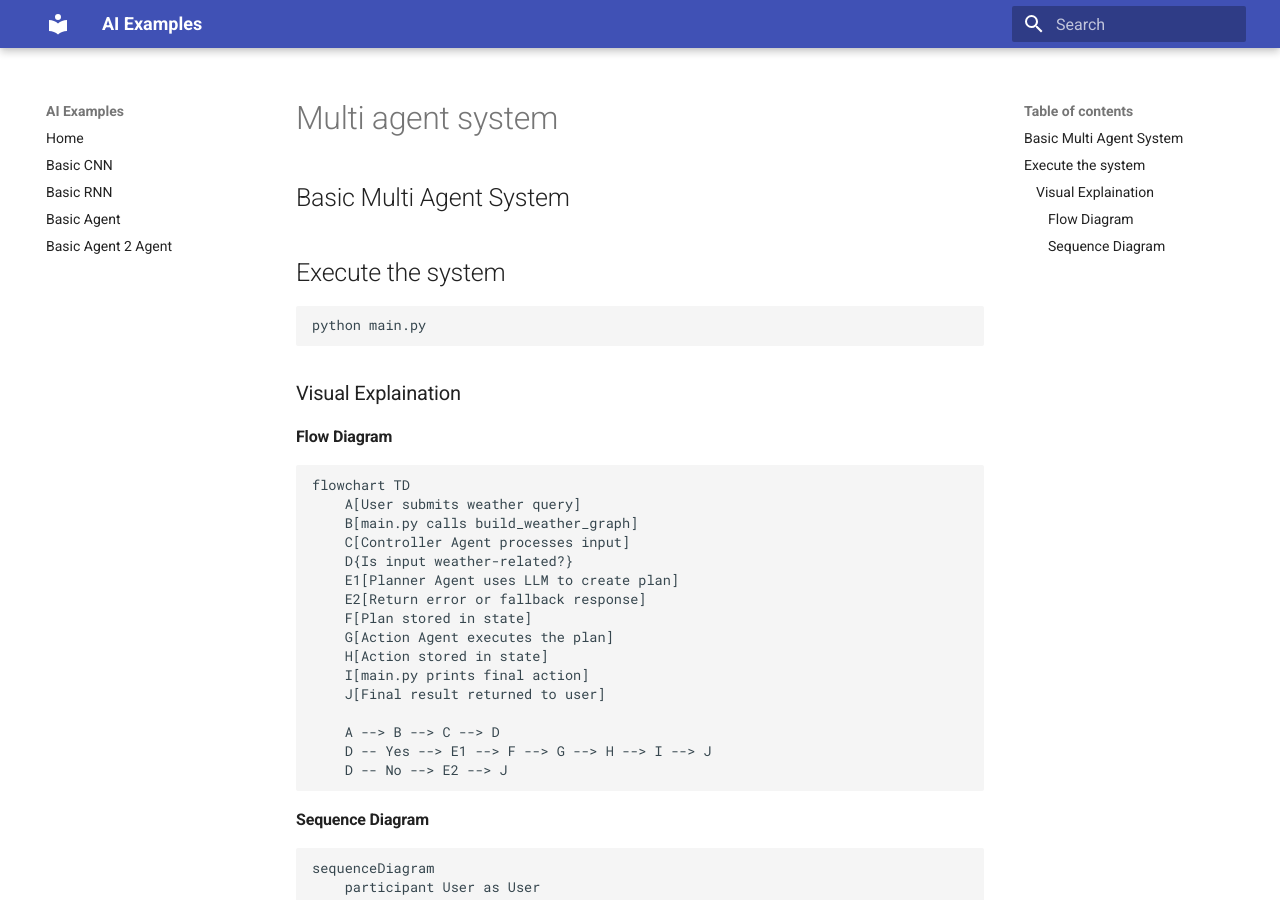
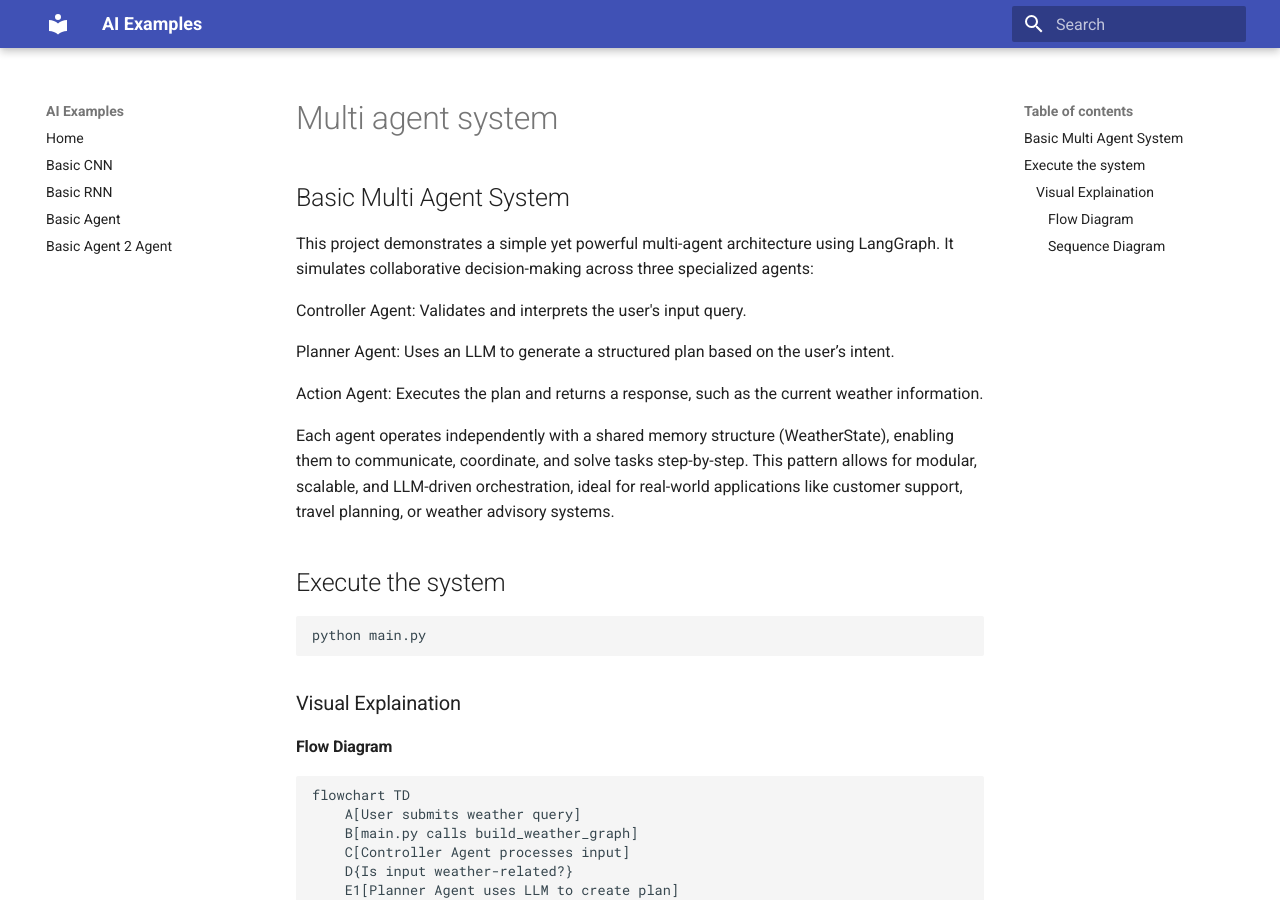
Before and after one commit to sumitdotgh/ai-examples, an MkDocs documentation site: the page built from docs/multi-agent-system.md, in a window 1280 px wide and 900 px high. Built offline with MkDocs 1.6.1 and Material for MkDocs 9.7.7, drawn with Linux system fonts in a browser that asks for light colours.

Commit message:
updated description of multi agent system

```diff
--- a/docs/multi-agent-system.md
+++ b/docs/multi-agent-system.md
@@ -1,4 +1,15 @@
 ## Basic Multi Agent System
+
+This project demonstrates a simple yet powerful multi-agent architecture using LangGraph. It simulates collaborative decision-making across three specialized agents:
+
+Controller Agent: Validates and interprets the user's input query.
+
+Planner Agent: Uses an LLM to generate a structured plan based on the user’s intent.
+
+Action Agent: Executes the plan and returns a response, such as the current weather information.
+
+Each agent operates independently with a shared memory structure (WeatherState), enabling them to communicate, coordinate, and solve tasks step-by-step. This pattern allows for modular, scalable, and LLM-driven orchestration, ideal for real-world applications like customer support, travel planning, or weather advisory systems.
+
 
 ## Execute the system
 
```
